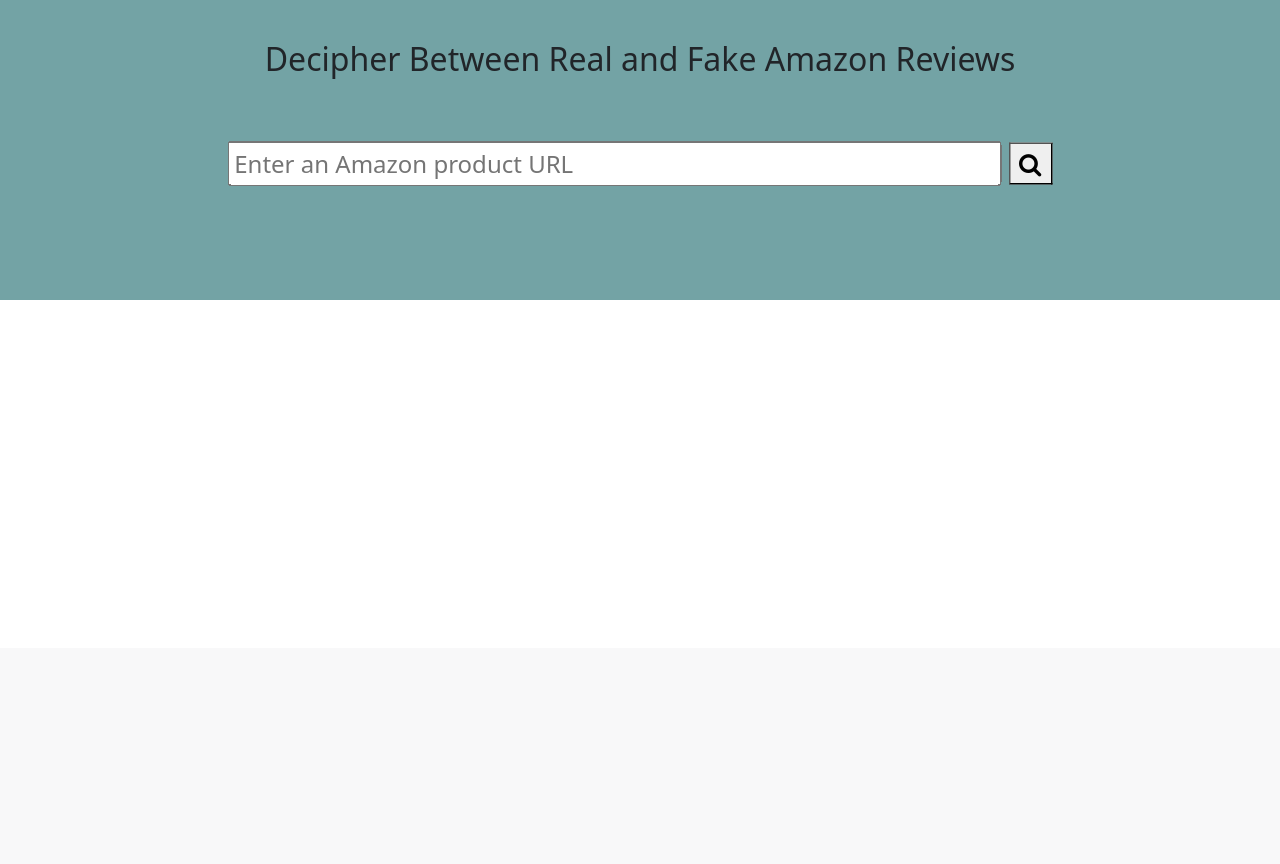
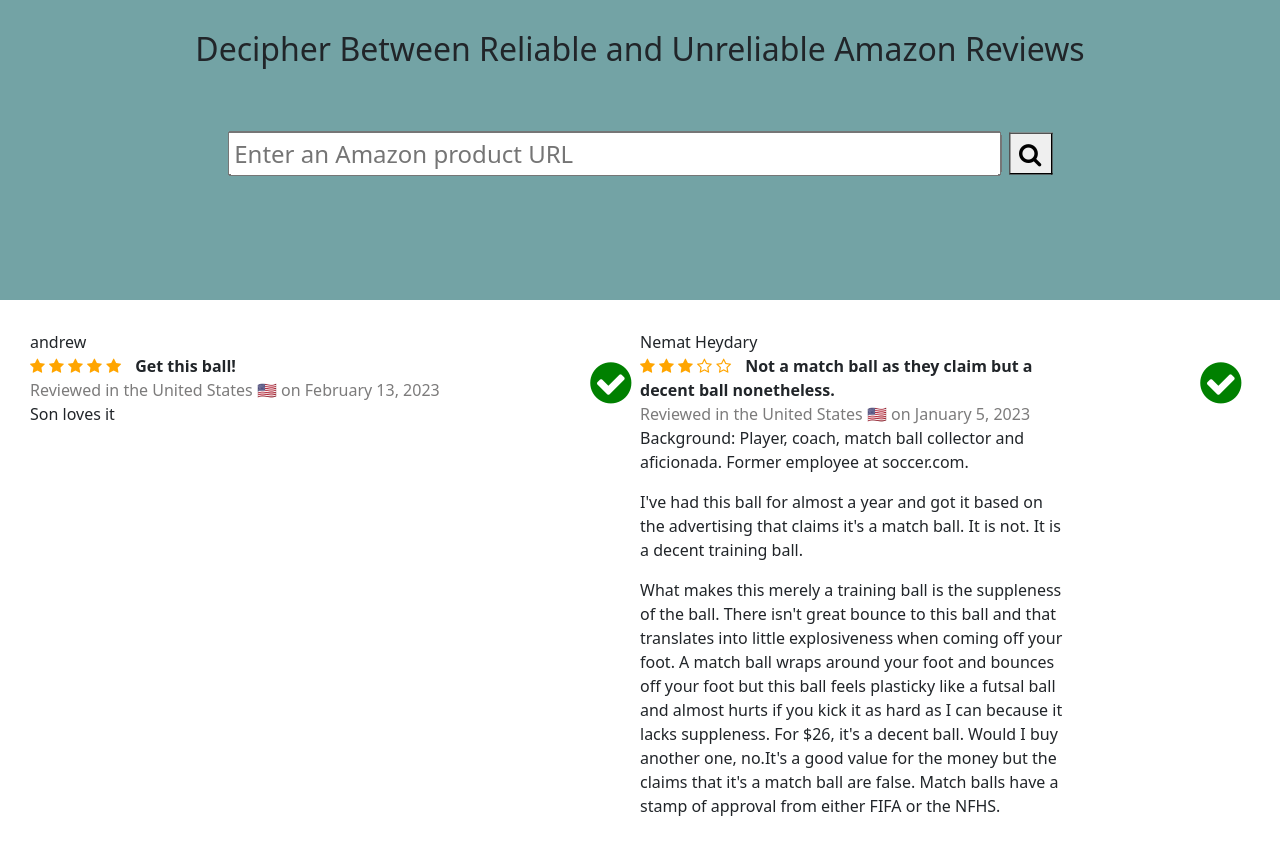
Before and after one commit to rcui13/ng_team9, a Flask app: template templates/reviews.html in a window 1280 px wide; the page is wider, and only the part inside the window is pictured. Shown: the part 152-1016 px from the top of that part. Before the commit the page ends 452 px from the top of that part, so only its background shows below. Run offline with Flask 2, Linux system fonts and the light colour scheme; the template is opened without the code that fills it, so the values that code supplies are empty.

Commit message:
commit work in progress webpage

```diff
--- a/app.py
+++ b/app.py
@@ -1,6 +1,7 @@
 from flask import Flask, render_template
 import time
 import json
+import plot
 
 app = Flask(__name__)
 
@@ -15,9 +16,10 @@ def get_reviews():
 @app.route('/load_reviews')
 def load_reviews():
     time.sleep(3)
-    valid_link = 'reviews.html'
-    # f = open("testreview.json")
-    # review = json.load(f)
-    # print(len(review))
-    # print(review['0'])
-    return render_template(valid_link)
+    f = open('testreview.json')
+    review = json.load(f)
+    print(review)
+    print(review['0']['reviewer_name'])
+    print(len(review))
+    # plot.make_pie_chart(review)
+    return render_template('reviews_flask.html', dict=review)
--- a/review.py
+++ b/review.py
@@ -6,6 +6,6 @@ class Review:
         self.reviewer_name = reviewer_name.text
         self.review_title = review_title.text
         self.rating = float(re.findall(r'[0-9].[0-9]', str(rating))[0])
-        self.text =  text.text.replace("<br/>", "\n")
+        self.text =  text.text.replace("<br>", "&NewLine;")
         self.reviewer_url = "https://www.amazon.com/" + url
         self.is_real = is_real
--- a/static/mainpage.css
+++ b/static/mainpage.css
@@ -19,7 +19,9 @@
 }
 
 .content-center {
-    padding-top: 40px;
+    /*padding-top: 40px;*/
+    padding:30px;
+    /*display: flex;*/
 }
 
 #search-button {
@@ -67,3 +69,102 @@ img {
 .description-content {
     width:275px;
 }
+
+.review {
+    float:right;
+    width:70%;
+    text-align:left;
+    display: flex;
+    flex-direction: row;
+    /*overflow-y: auto;*/
+}
+
+.reviewer {
+    cursor: pointer;
+}
+
+.review-left {
+    width:70%;
+}
+
+.review-right {
+    margin: 5px;
+    width:15%;
+    left:15%;
+    position:relative;
+}
+
+.review-right > i {
+    top:35px;
+    position:relative;
+    left:50px;
+}
+
+.fa-check-circle {
+    color:green;
+    scale:3;
+}
+
+.fa-times-circle {
+    color:red;
+    scale:3;
+}
+
+.fa-star {
+    color:orange;
+}
+
+.review-rating > span {
+    font-weight: bold;
+}
+
+.fa-star-o {
+    color:orange;
+}
+
+.review-date{
+    color: #7c7b7b
+}
+
+a {
+    text-decoration: none !important;
+    color: inherit !important;
+}
+
+#pie-chart {
+    height: 300px;
+    width: 300px;
+    border-radius: 50%;
+}
+
+.item-count-display {
+    display: flex;
+    justify-content: center;
+}
+
+.page-button {
+    text-decoration: none;
+    display: inline-block;
+    padding: 8px 16px;
+    border-radius: 8px;
+    cursor: pointer;
+}
+
+.page-button:hover {
+    background-color: #ddd;
+    color: black;
+}
+
+.previous {
+    background-color: #f1f1f1;
+    color: black;
+}
+
+.next {
+    background-color: #04AA6D;
+    color: white;
+}
+
+.page-button > .available {
+
+}
--- a/templates/description.html
+++ b/templates/description.html
@@ -1,7 +1,7 @@
 {% extends 'mainpage.html' %}
 
 {% block content %}
-    <h3>Amazon Review Evaluator displays and determines if a review is real or fake</h3>
+    <h3>Amazon Review Evaluator displays and determines if a review is reliable or unreliable</h3>
     <br>
     <h3>How does Amazon Review Evaluator work?</h3>
     <br>
--- a/templates/mainpage.html
+++ b/templates/mainpage.html
@@ -16,7 +16,7 @@
     <h1 id="header" onclick="window.location.replace('/')">Amazon Review Evaluator</h1>
 </header>
 <div class="body content-center text-center">
-    <h2>Decipher Between Real and Fake Amazon Reviews</h2>
+    <h2>Decipher Between Reliable and Unreliable Amazon Reviews</h2>
     <form id="search" onsubmit="submitForm()">
         <div class="scraper">
             <input type="url" id="url" name="url" value="" placeholder="Enter an Amazon product URL" size="50px" >
@@ -30,7 +30,7 @@
     {% block load %}{% endblock %}
 </div>
 
-<div class="content-center text-center" style="padding:30px">
+<div class="content-center text-center" style="display:flex">
     {% block content %}{% endblock %}
 </div>
 
--- a/templates/reviews.html
+++ b/templates/reviews.html
@@ -1,6 +1,57 @@
 {% extends 'mainpage.html' %}
 
 {% block content %}
+    <div class="disclaimer">
+
+    </div>
+    <div class="review">
+        <div class="review-left">
+            <div class="reviewer">
+                <a href="https://www.amazon.com//gp/profile/amzn1.account.AGMV6LH7NZXL56FJGOMT4LPENU2A/ref=cm_cr_arp_d_gw_btm?ie=UTF8">
+                    andrew
+                </a>
+            </div>
+            <div class="review-rating">
+                <i class="fa fa-star" aria-hidden="true" style="color:orange"></i>
+                <i class="fa fa-star" aria-hidden="true" style="color:orange"></i>
+                <i class="fa fa-star" aria-hidden="true" style="color:orange"></i>
+                <i class="fa fa-star" aria-hidden="true" style="color:orange"></i>
+                <i class="fa fa-star" aria-hidden="true" style="color:orange"></i>
+                <span style="padding-left: 10px">Get this ball!</span>
+            </div>
+            <div class="review-date">Reviewed in the United States 🇺🇸 on February 13, 2023</div>
+            <div class="review-text">
+                <p>&NewLine;Son loves it</p>
+            </div>
+        </div>
+        <div class="review-right" style="">
+            <i class="fa fa-check-circle" aria-hidden="true" style="color:green"></i>
+        </div>
+    </div>
+    <div class="review">
+        <div class="review-left">
+            <div class="reviewer">
+                <a href="https://www.amazon.com//gp/profile/amzn1.account.AGYYHOFY7FDCPZYMS4TRV46FXENQ/ref=cm_cr_arp_d_gw_btm?ie=UTF8">Nemat Heydary</a>
+            </div>
+            <div class="review-rating">
+                <i class="fa fa-star" aria-hidden="true" style="color:orange"></i>
+                <i class="fa fa-star" aria-hidden="true" style="color:orange"></i>
+                <i class="fa fa-star" aria-hidden="true" style="color:orange"></i>
+                <i class="fa fa-star-o" aria-hidden="true"></i>
+                <i class="fa fa-star-o" aria-hidden="true"></i>
+                <span style="padding-left: 10px">Not a match ball as they claim but a decent ball nonetheless.</span>
+            </div>
+            <div class="review-date">Reviewed in the United States 🇺🇸 on January 5, 2023</div>
+            <div class="review-text">
+                <p>&NewLine;Background: Player, coach, match ball collector and aficionada. Former employee at soccer.com.</p>
+                <p>I've had this ball for almost a year and got it based on the advertising that claims it's a match ball. It is not. It is a decent training ball.</p>
+                <p>What makes this merely a training ball is the suppleness of the ball. There isn't great bounce to this ball and that translates into little explosiveness when coming off your foot. A match ball wraps around your foot and bounces off your foot but this ball feels plasticky like a futsal ball and almost hurts if you kick it as hard as I can because it lacks suppleness. For $26, it's a decent ball. Would I buy another one, no.It's a good value for the money but the claims that it's a match ball are false. Match balls have a stamp of approval from either FIFA or the NFHS.&NewLine;</p>
+            </div>
+        </div>
+        <div class="review-right">
+            <i class="fa fa-check-circle" aria-hidden="true" style="color:green"></i>
+        </div>
+    </div>
 
 
 {% endblock %}
```
Also changed, not shown: plot.py (added, +19 -0 lines), testreview.json (added, +18 -0 lines).
